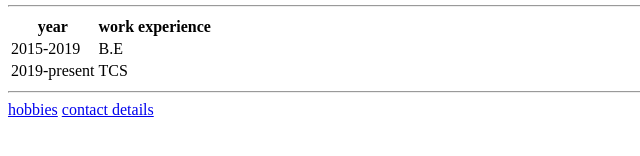
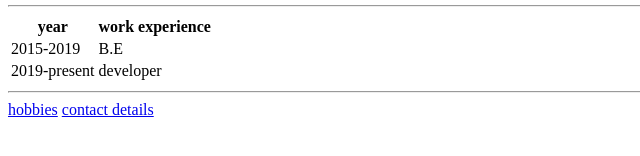
Before and after one commit to suriyaganesh97/cv, a plain HTML site: page index.html in a window 1280 px wide. Shown: the part 558-714 px from the top of the page, 0-640 px from the left. Drawn offline with Linux system fonts and the light colour scheme.

Commit message:
1st commit

```diff
--- a/index.html
+++ b/index.html
@@ -49,7 +49,7 @@ B.E Mechanical Engineering
   </tr>
   <tr>
     <td>2019-present</td>
-    <td>TCS</td>
+    <td>developer</td>
   </tr>
 
 </tbody>
```
